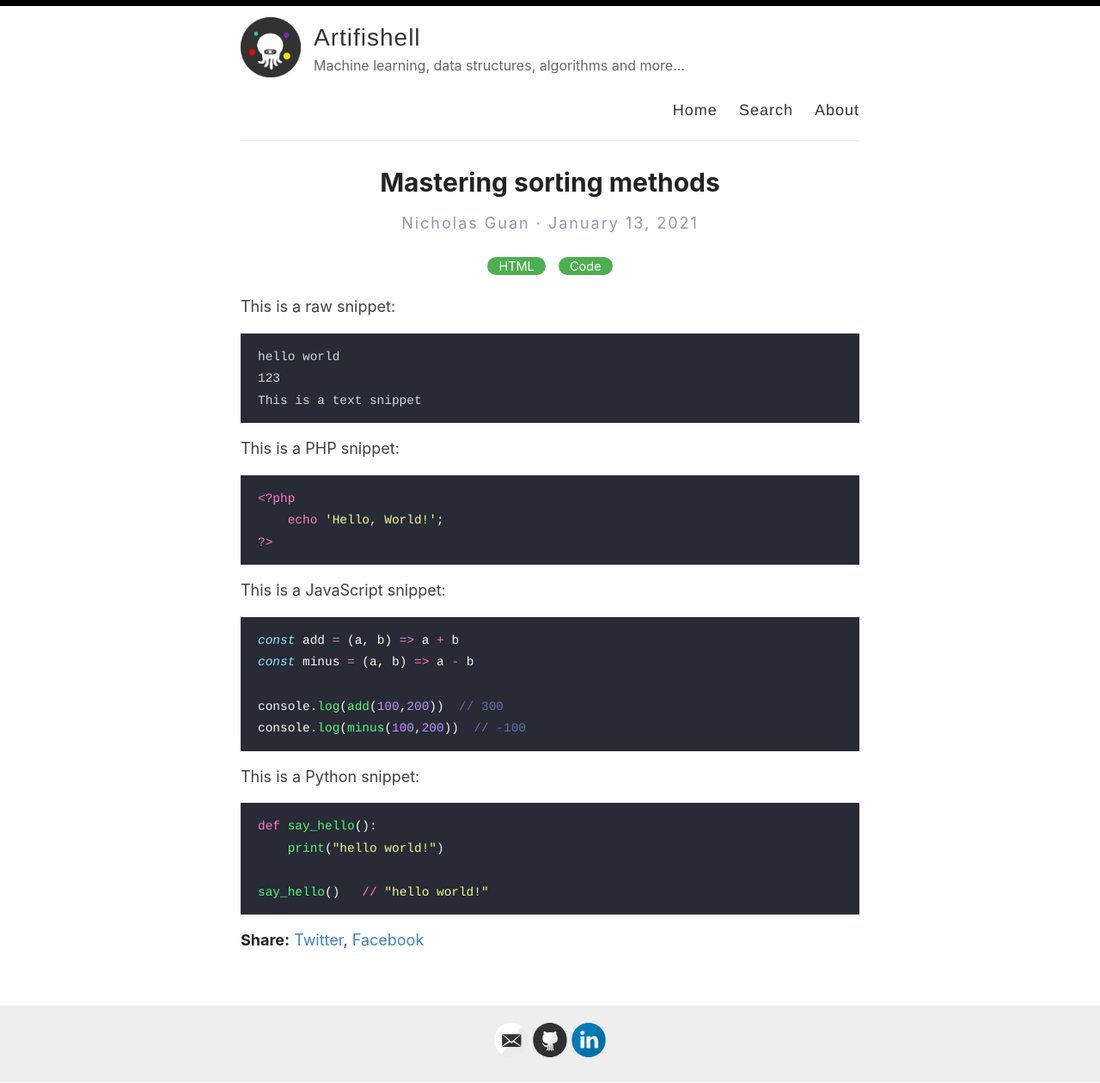
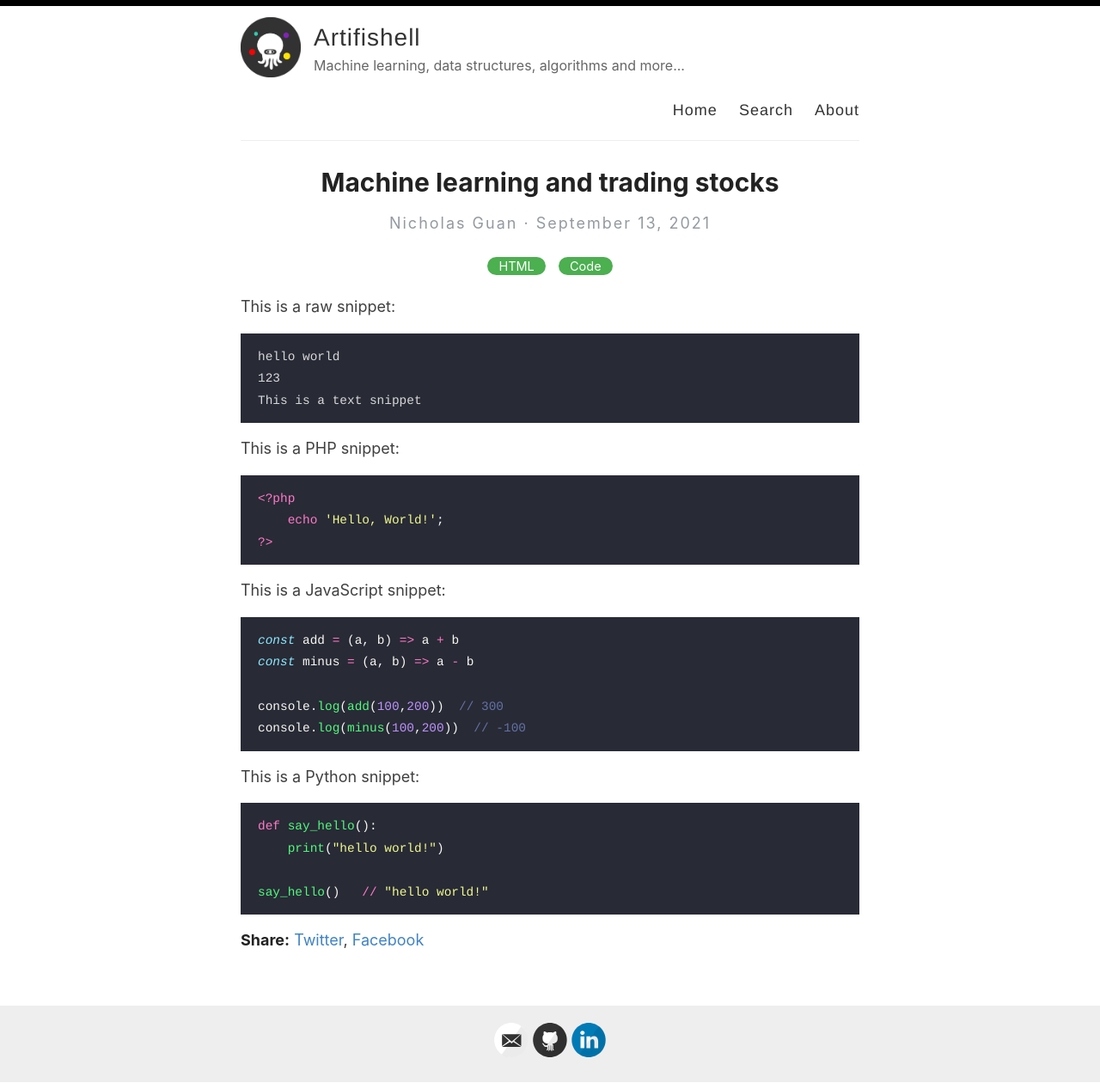
Before and after one commit to nicgun/-nicgun.github.io, a Jekyll site: the page built from _posts/2021-9-13-machine-learning-and-trading.md, in a window 1280 px wide. Shown: the whole page at 86% size. Built offline with Jekyll 4.4.1, drawn with Linux system fonts in a browser that asks for light colours.

Commit message:
Update and rename 2021-1-13-Master-Sorting.md to 2021-9-13-machine-learning-and-trading.md

```diff
--- a/_posts/2021-1-13-Master-Sorting.md
+++ b/_posts/2021-9-13-machine-learning-and-trading.md
@@ -1,6 +1,6 @@
 ---
 layout: post
-title: Mastering sorting methods
+title: Machine learning and trading stocks
 categories: [HTML,Code]
 ---
 
```
